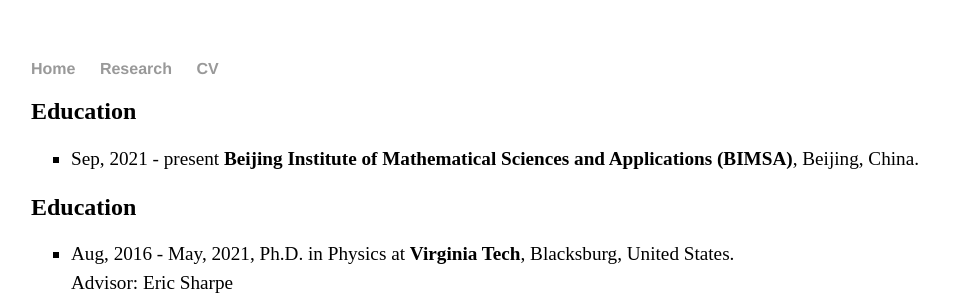
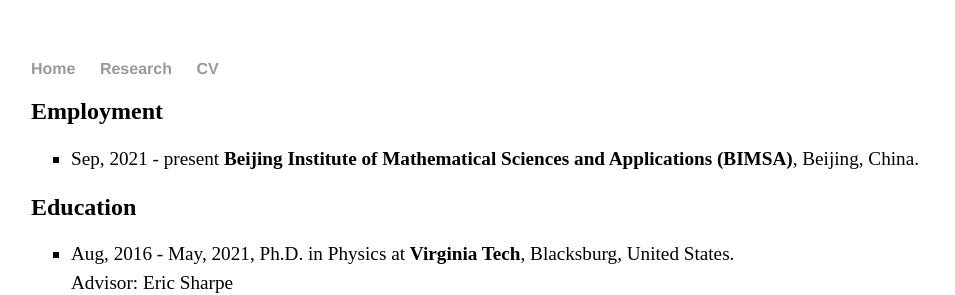
Before and after one commit to hhzou/hhzou.github.io, a Jekyll site: the page built from cv/index.html, in a window 1280 px wide. Shown: the top 295 px of the page, without its empty margins (161-1116 px from the left). Built offline with Jekyll 4.4.1, drawn with Linux system fonts in a browser that asks for light colours.

Commit message:
Update index.html

```diff
--- a/cv/index.html
+++ b/cv/index.html
@@ -3,7 +3,7 @@ layout: default
 title: CV of Hao Zou
 ---
 <div class="cv">
-	<h2> Education </h2>
+	<h2> Employment </h2>
 	<ul style="font-size:1.2em; line-height: 150%; list-style-type: square">
 		<li>Sep, 2021 - present <strong>Beijing Institute of Mathematical Sciences and Applications (BIMSA)</strong>, Beijing, China.
 	</ul>
```
